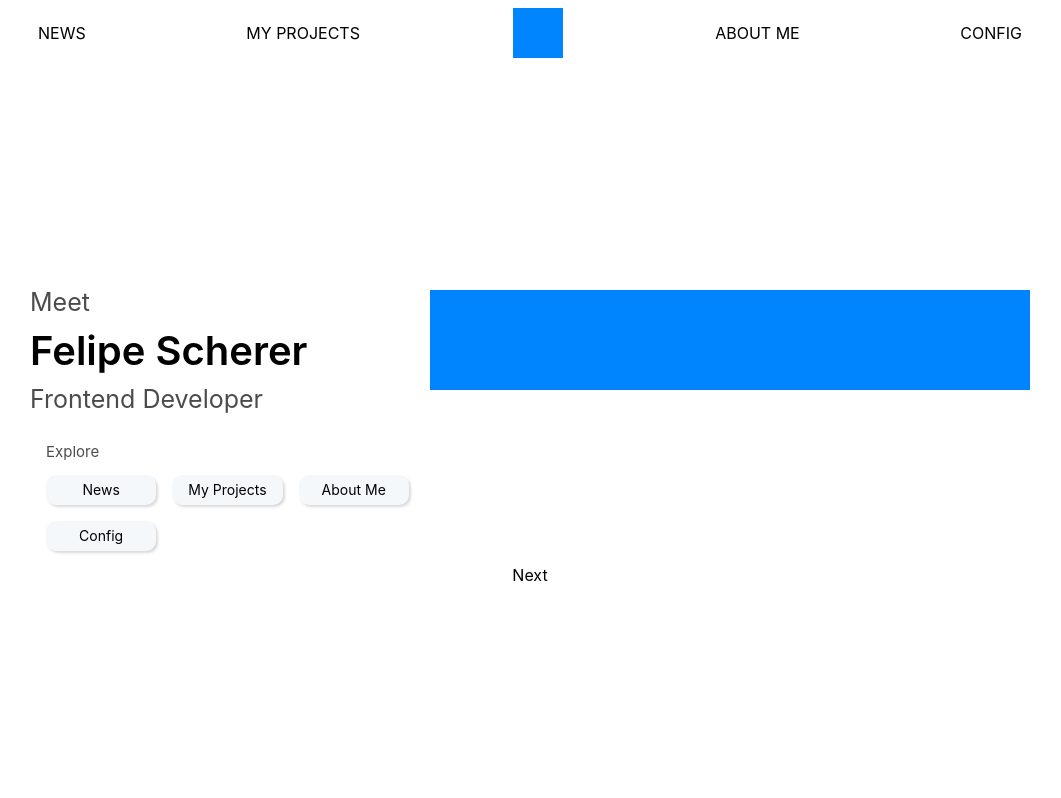
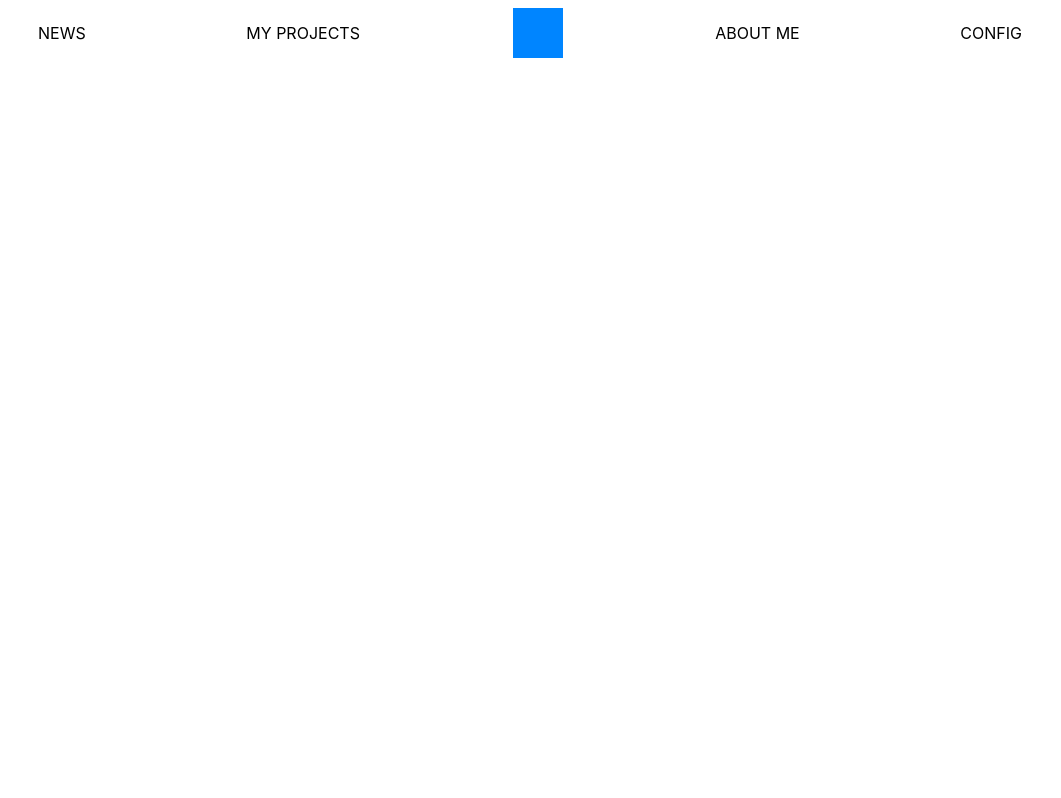
Before and after one commit to ofelipescherer/main-site, a Next.js app: page / in a window 1280 px wide. Shown: the top 798 px of the page, without its empty margins (110-1171 px from the left). Built offline with nearby package versions, Linux system fonts and the light colour scheme.

Commit message:
:test: testing

```diff
--- a/src/components/Layout/index.tsx
+++ b/src/components/Layout/index.tsx
@@ -12,7 +12,7 @@ export const Layout = ({ children }: Children) => {
           <title>{appConfig.title}</title>
         </Head>
         <Header />
-        <S.MainLayout>{children}</S.MainLayout>
+        {/* <S.MainLayout>{children}</S.MainLayout> */}
       </S.Contain>
       {/* <S.Footer /> */}
     </S.Container>
```
